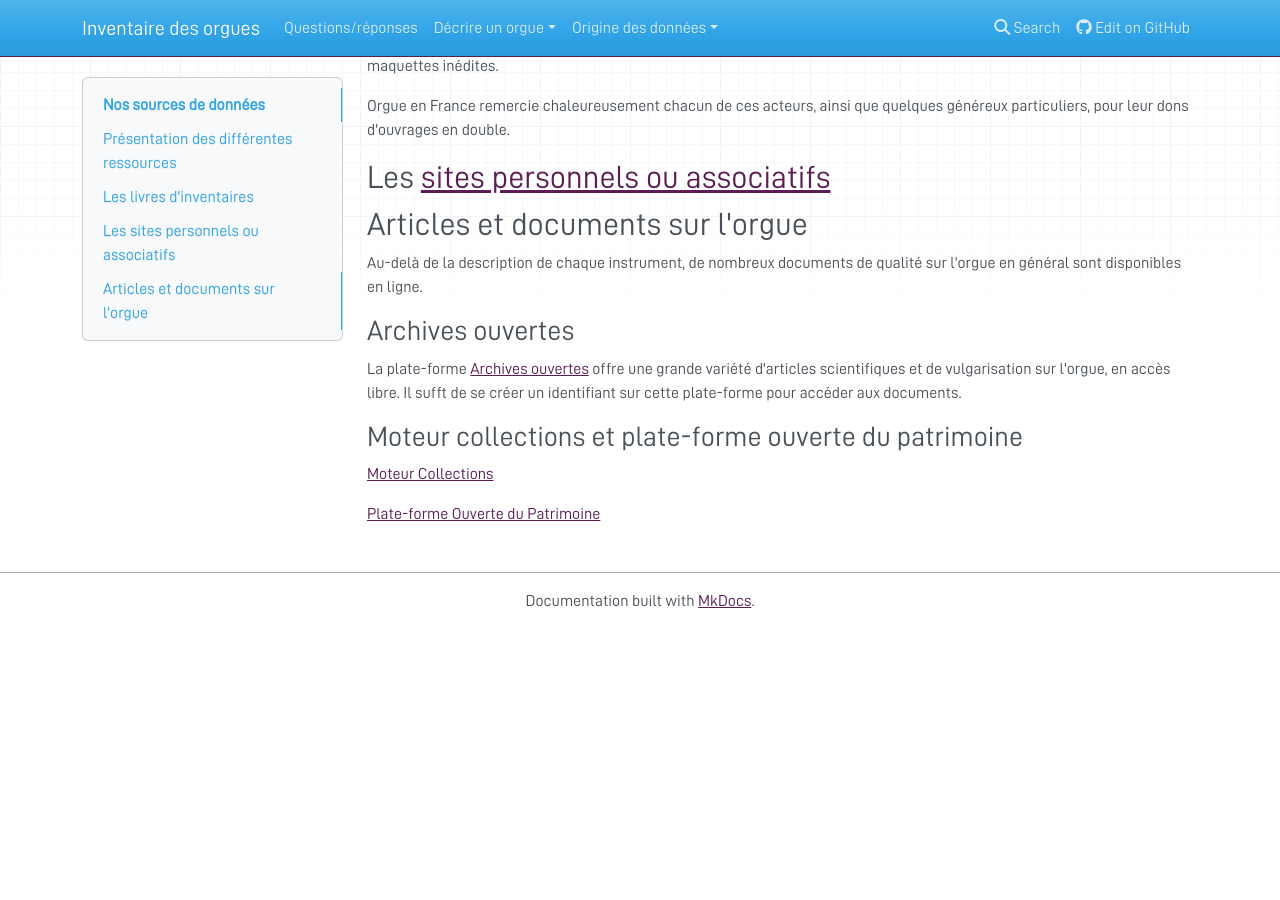
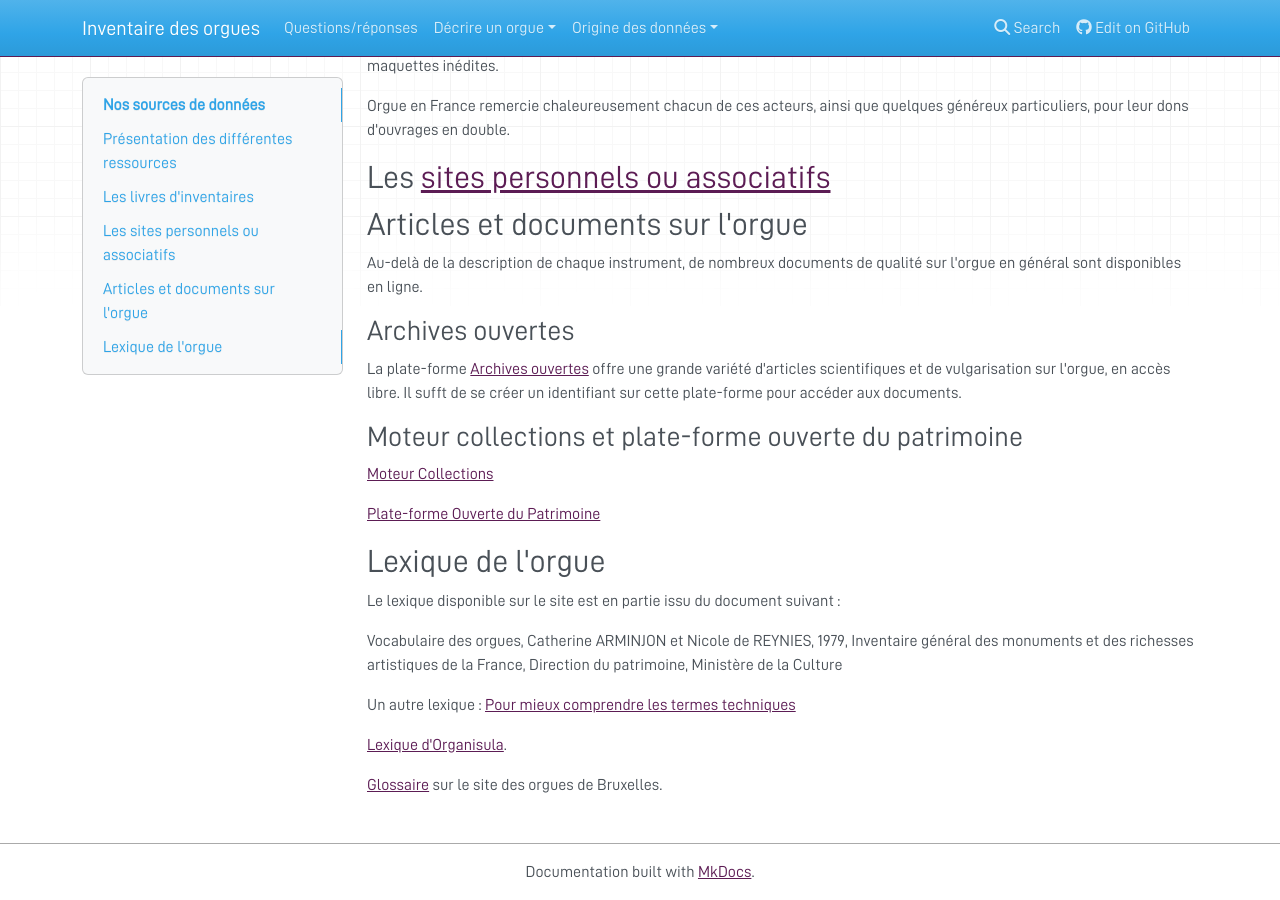
Before and after one commit to inventaire-des-orgues/docs, an MkDocs documentation site: the page built from docs/donnees.md, in a window 1280 px wide and 900 px high, scrolled down 606 px. Built offline with MkDocs 1.6.1, drawn with Linux system fonts in a browser that asks for light colours; nearby versions of some CDN libraries; before the commit the page ends 1235 px from its top, so only the background shows below that.

Commit message:
vocabulaire

```diff
--- a/docs/donnees.md
+++ b/docs/donnees.md
@@ -41,3 +41,16 @@ Il sufft de se créer un identifiant sur cette plate-forme pour accéder aux doc
 [Moteur Collections](http://www.culturecommunication.gouv.fr/collections_locales/Search?text=&text2=%2B%28orgue%29&xsl=site&f.b=&f.ou=&f.eb=false)
 
 [Plate-forme Ouverte du Patrimoine](https://www.pop.culture.gouv.fr/)
+
+
+## Lexique de l'orgue
+
+Le lexique disponible sur le site est en partie issu du document suivant :
+
+Vocabulaire des orgues, Catherine ARMINJON et Nicole de REYNIES, 1979, Inventaire général des monuments et des richesses artistiques de la France, Direction du patrimoine, Ministère de la Culture
+
+Un autre lexique : [Pour mieux comprendre les termes techniques](/data/docs/Pour mieux comprendre les termes techniques.pdf)
+
+[Lexique d'Organisula](https://www.organisula.com/lexique).
+
+[Glossaire](http://www.orgues.irisnet.be/fr/Glossaire/list/app.rvb) sur le site des orgues de Bruxelles.
```
Also changed, not shown: 2 other files.
